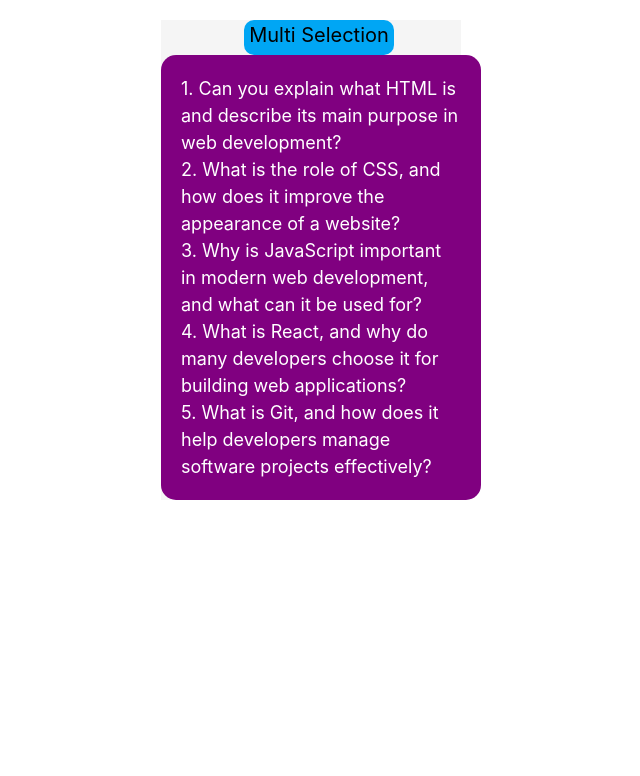
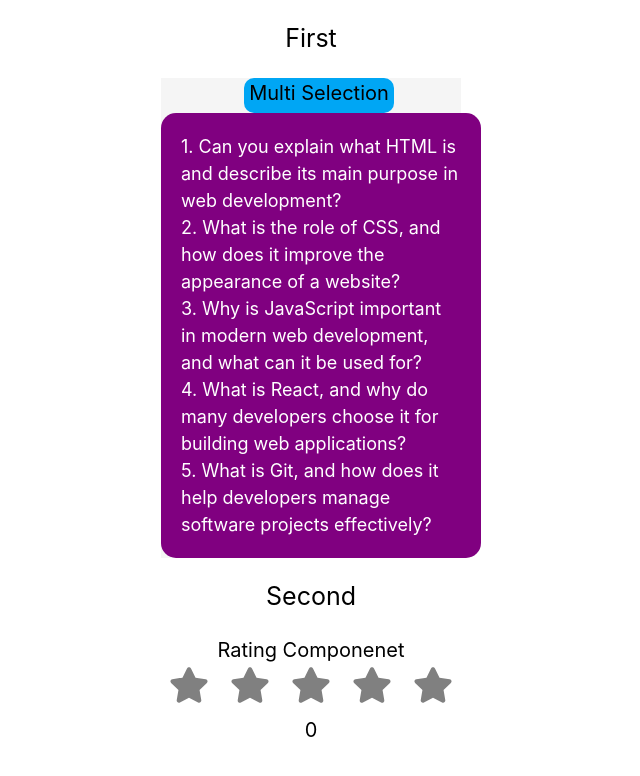
Before and after one commit to heriya-ahmed-dev/React_Intervew_preparation, a React (Vite) app: page / in a window 1280 px wide. Shown: the top 776 px of the page, without its empty margins (329-969 px from the left). Built offline with nearby package versions, Linux system fonts and the light colour scheme.

Commit message:
Rating functionality Added

```diff
--- a/package.json
+++ b/package.json
@@ -13,6 +13,7 @@
     "@tailwindcss/vite": "^4.3.2",
     "react": "^19.2.7",
     "react-dom": "^19.2.7",
+    "react-icons": "^5.7.0",
     "tailwindcss": "^4.3.2"
   },
   "devDependencies": {
--- a/src/App.jsx
+++ b/src/App.jsx
@@ -1,10 +1,14 @@
 import React from 'react';
 import './App.css';
 import Selection from './Componenets/Selection_Conroller/Selection.jsx';
+import Rating from './Componenets/Rating/Rating.jsx';
 const App = () => {
   return (
     <div>
+      <h1 className='text-center text-[25px] m-5'>First</h1>
      <Selection/>
+     <h1 className='text-center text-[25px] m-5'>Second</h1>
+     <Rating/>
     </div>
   )
 }
--- /dev/null
+++ b/src/Componenets/Rating/Rating.jsx
@@ -0,0 +1,38 @@
+import React from 'react'
+import { useState } from 'react'
+import { FaStar } from "react-icons/fa";
+
+const Rating = () => {
+    const [rating,setRating] = useState(0);
+    const [hover,sethover] = useState(0)
+
+    const stars = [1,2,3,4,5]
+  return (
+    <div className='text-center  mt-[10px]'>
+        <h1 className='text-[20px]'>Rating Componenet</h1>
+    <div className='text-center flex justify-center gap-[5px] w-[300px] m-auto'>
+        {
+            stars.map((item,index)=>{
+
+             return(
+                <FaStar
+                className='center m-auto flex'
+                key={index}
+                  size={40}
+                  onClick={()=>setRating(item)}
+                  onMouseEnter={()=>sethover(item)}
+                  onMouseLeave={()=>sethover(0)}
+                  color={item <= (hover || rating) ? "gold" : 'gray' }
+                />
+             )
+            })
+
+        }
+
+    </div>
+    <h1 className='mt-[10px] text-[20px]'>{rating}</h1>
+    </div>
+  )
+}
+
+export default Rating
```
Also changed, not shown: 1 other file (tests, documents, lock files or other folders).
